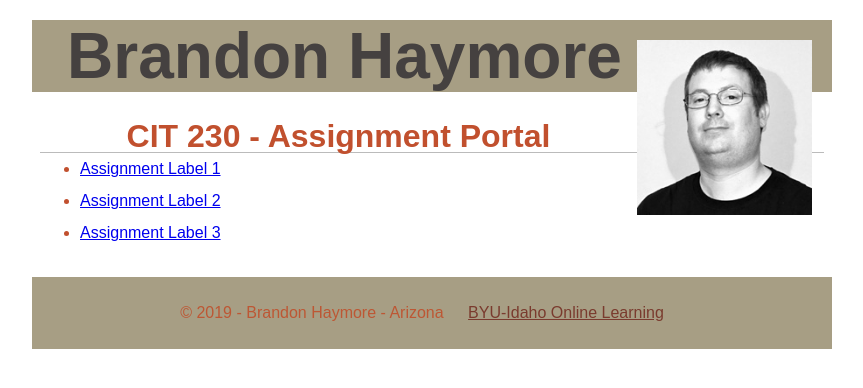
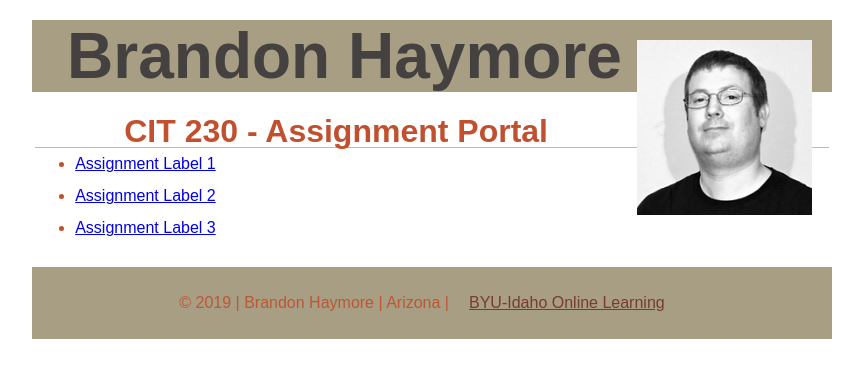
Before and after one commit to Haymore-Brandon/byu-haymore.github.io, a plain HTML site: page index.html in a window 1280 px wide. Shown: the whole page, without its empty margins (208-1071 px from the left). Drawn offline with Linux system fonts and the light colour scheme.

Commit message:
changed divider and adjusted spacing

```diff
--- a/css/main.css
+++ b/css/main.css
@@ -26,7 +26,7 @@ h2 {
 
 header, main, footer {
     margin: 1.25rem auto;
-    padding: .5rem;
+    padding: .2rem;
     max-width: 800px;
 }
 
--- a/index.html
+++ b/index.html
@@ -21,7 +21,7 @@
       </ul>
     </main>
     <footer>
-      <p>&copy 2019 - Brandon Haymore - Arizona <a href="http://www.byui.edu/online">BYU-Idaho Online Learning</a></p>
+      <p>&copy 2019 | Brandon Haymore | Arizona |<a href="http://www.byui.edu/online">BYU-Idaho Online Learning</a></p>
     </footer>
   </body>
 </html>
```
